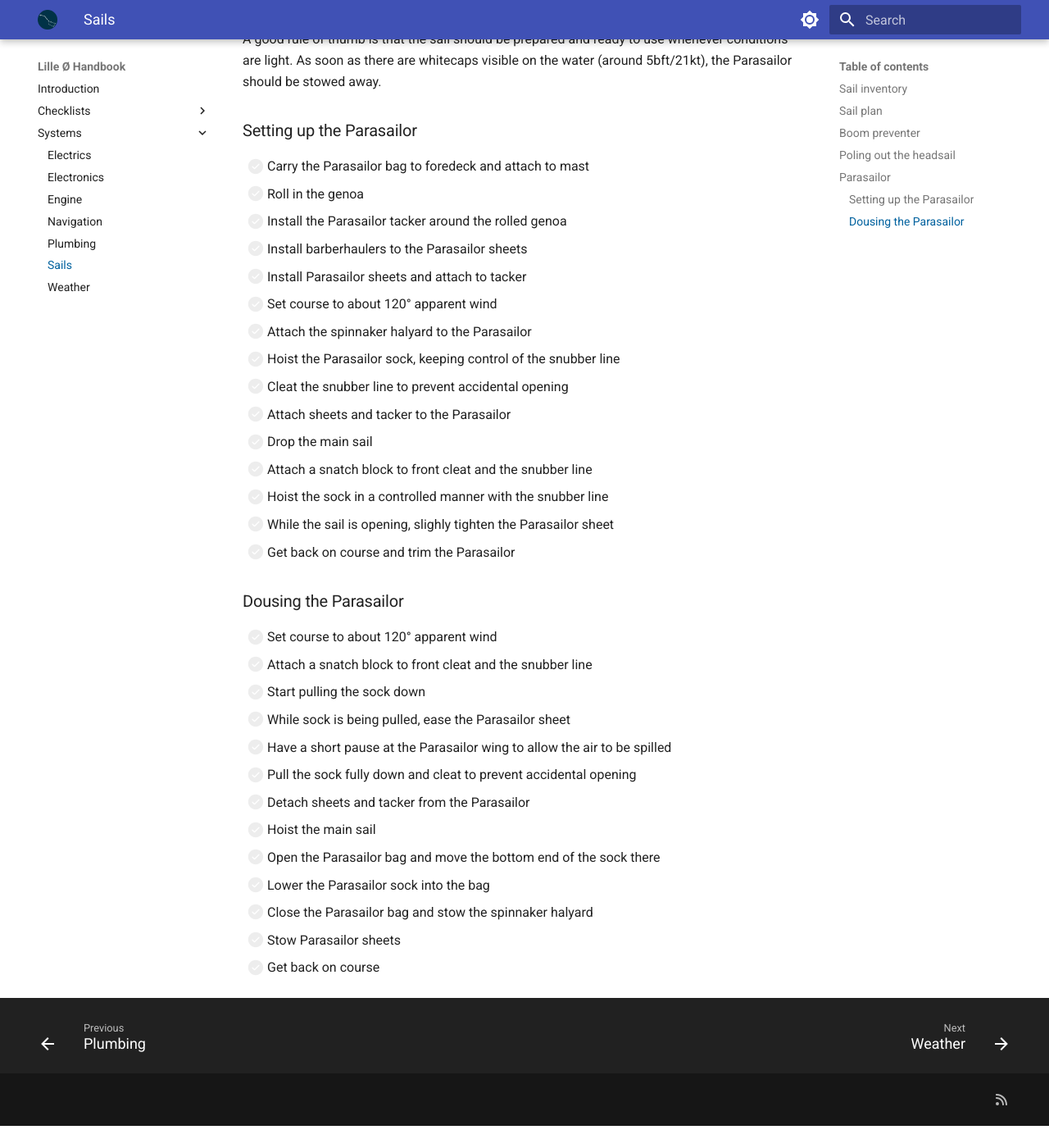
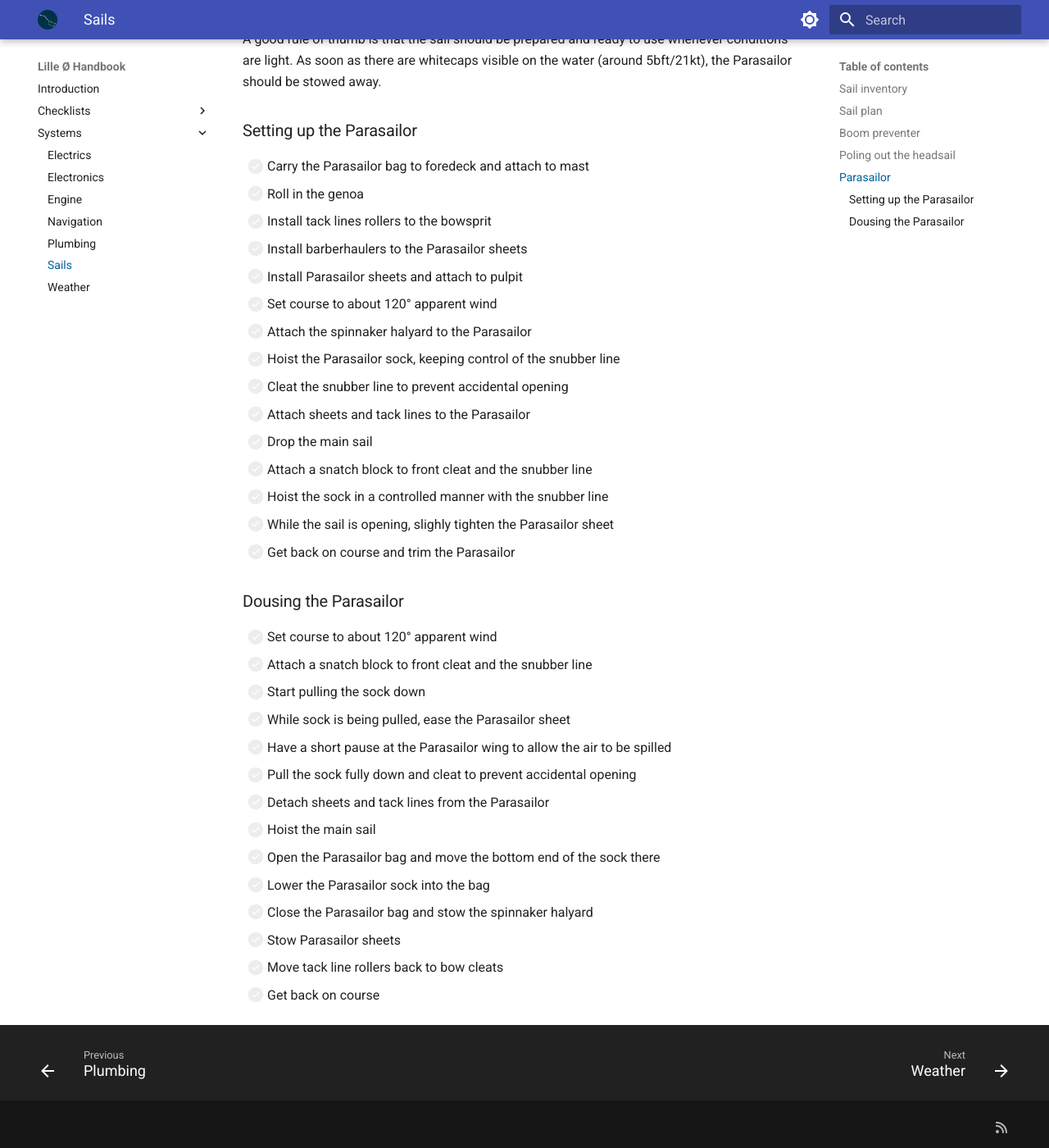
Before and after one commit to meri-imperiumi/handbook, an MkDocs documentation site: the page built from docs/systems/sails.md, in a window 1280 px wide and 1400 px high, scrolled down 2330 px. Shown: the whole window at 82% size. Built offline with MkDocs 1.6.1 and Material for MkDocs 9.7.7, drawn with Linux system fonts in a browser that asks for light colours; before the commit the page ends 3703 px from its top, so only the background shows below that.

Commit message:
Update Parasailor procedure to use bowsprit

```diff
--- a/docs/systems/sails.md
+++ b/docs/systems/sails.md
@@ -75,14 +75,14 @@
 
 - [ ] Carry the Parasailor bag to foredeck and attach to mast
 - [ ] Roll in the genoa
-- [ ] Install the Parasailor tacker around the rolled genoa
+- [ ] Install tack lines rollers to the bowsprit
 - [ ] Install barberhaulers to the Parasailor sheets
-- [ ] Install Parasailor sheets and attach to tacker
+- [ ] Install Parasailor sheets and attach to pulpit
 - [ ] Set course to about 120° apparent wind
 - [ ] Attach the spinnaker halyard to the Parasailor
 - [ ] Hoist the Parasailor sock, keeping control of the snubber line
 - [ ] Cleat the snubber line to prevent accidental opening
-- [ ] Attach sheets and tacker to the Parasailor
+- [ ] Attach sheets and tack lines to the Parasailor
 - [ ] Drop the main sail
 - [ ] Attach a snatch block to front cleat and the snubber line
 - [ ] Hoist the sock in a controlled manner with the snubber line
@@ -97,10 +97,11 @@
 - [ ] While sock is being pulled, ease the Parasailor sheet
 - [ ] Have a short pause at the Parasailor wing to allow the air to be spilled
 - [ ] Pull the sock fully down and cleat to prevent accidental opening
-- [ ] Detach sheets and tacker from the Parasailor
+- [ ] Detach sheets and tack lines from the Parasailor
 - [ ] Hoist the main sail
 - [ ] Open the Parasailor bag and move the bottom end of the sock there
 - [ ] Lower the Parasailor sock into the bag
 - [ ] Close the Parasailor bag and stow the spinnaker halyard
 - [ ] Stow Parasailor sheets
+- [ ] Move tack line rollers back to bow cleats
 - [ ] Get back on course
```
